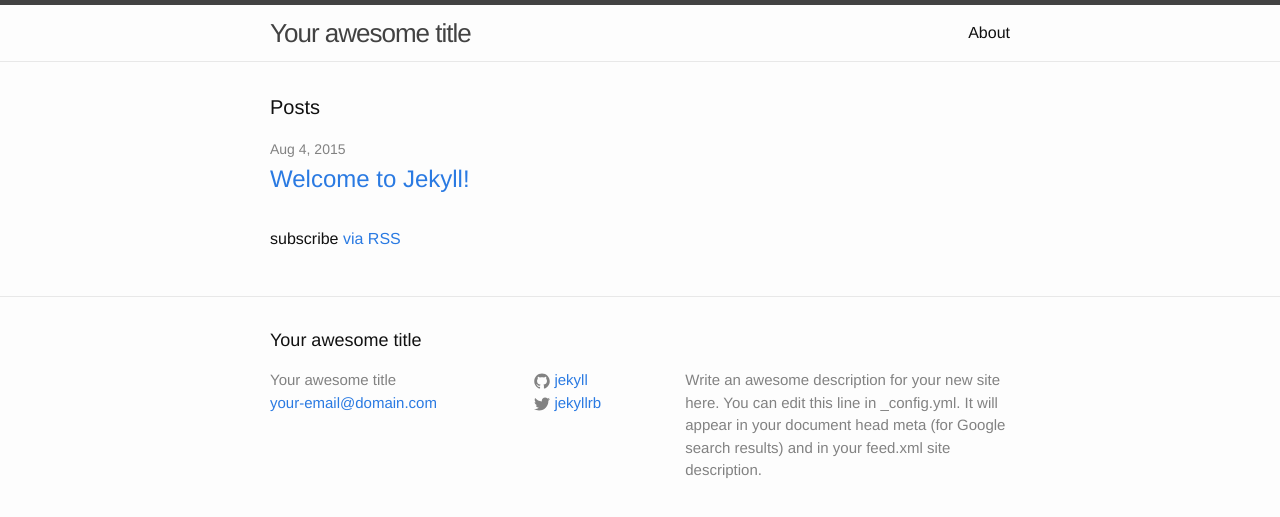
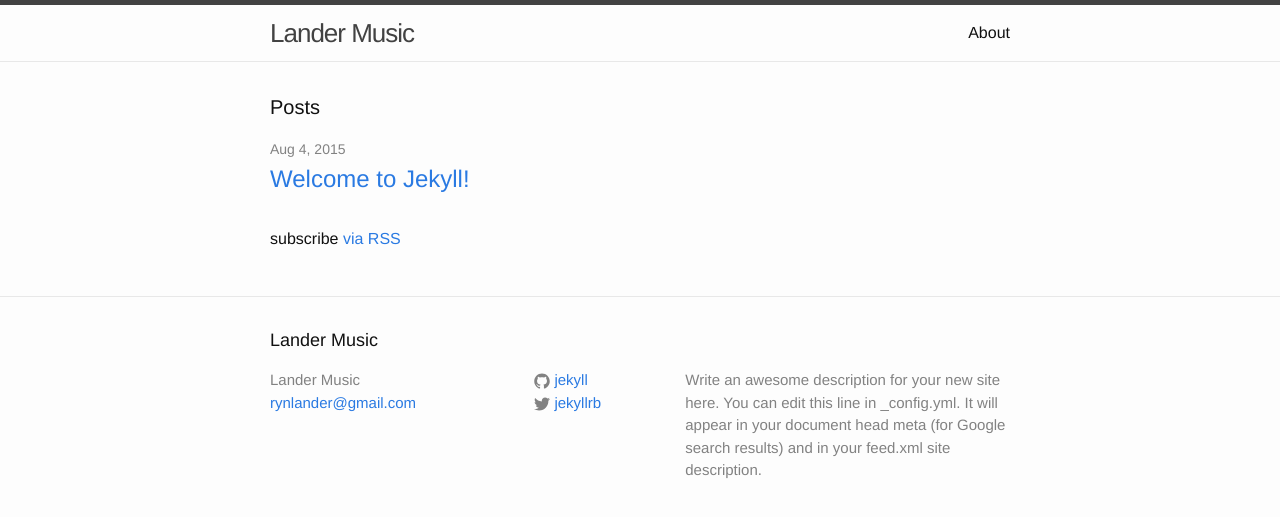
Before and after one commit to ryanlander/ryanlander.github.io, a Jekyll site: the page built from index.html, in a window 1280 px wide. Shown: the top 517 px of the page. Built offline with Jekyll 4.4.1, drawn with Linux system fonts in a browser that asks for light colours.

Commit message:
changed config

```diff
--- a/_config.yml
+++ b/_config.yml
@@ -1,6 +1,6 @@
 # Site settings
-title: Your awesome title
-email: your-email@domain.com
+title: Lander Music
+email: rynlander@gmail.com
 description: > # this means to ignore newlines until "baseurl:"
   Write an awesome description for your new site here. You can edit this
   line in _config.yml. It will appear in your document head meta (for
```
